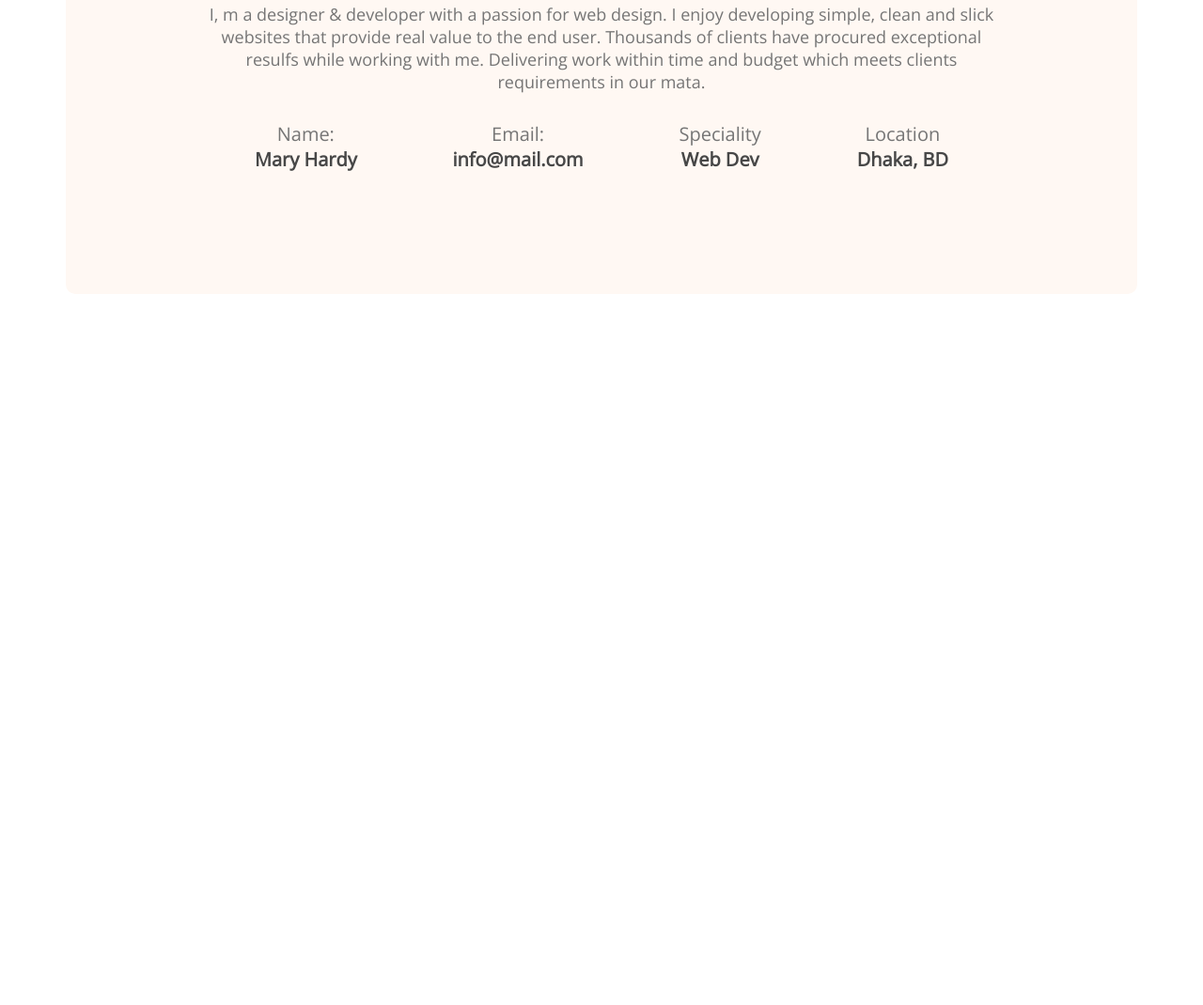
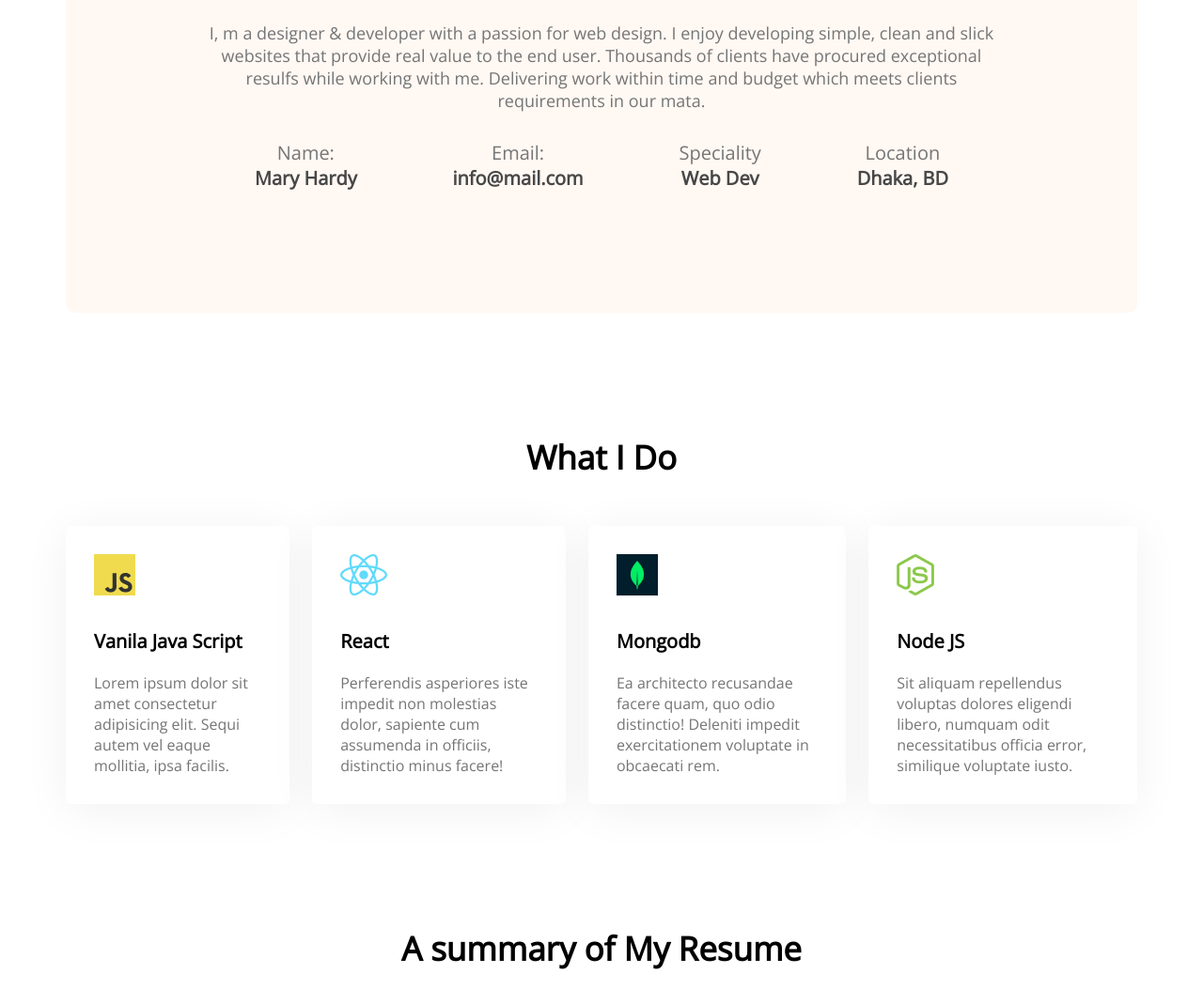
Before and after one commit to syedmasfiqur/developer-portfolio, a plain HTML site: page index.html in a window 1280 px wide. Shown: the part 1174-2244 px from the top of the page at 94% size. Before the commit the page ends 1487 px from the top, so only its background shows below. Drawn offline with nearby package versions, Linux system fonts and the light colour scheme.

Commit message:
added skills content

```diff
--- a/index.html
+++ b/index.html
@@ -52,7 +52,42 @@
                     <p class="info-description">Dhaka, BD</p>
                 </div>
             </div>
+        </section>
+        <!-- what i do section -->
+        <section class="what-i-do">
+            <h3 class="section-title">What I Do</h3>
+            <!-- .skills-container>.skill*4>img+p.skill-title+p.skill-description>lorem15 -->
+            <div class="skills-container">
+                <div class="skill">
+                    <img src="images/icons/js.png" alt="">
+                    <p class="skill-title">Vanila Java Script</p>
+                    <p class="skill-description">Lorem ipsum dolor sit amet consectetur adipisicing elit. Sequi autem vel eaque mollitia, ipsa facilis.</p>
+                </div>
+                <div class="skill">
+                    <img src="images/icons/react.png" alt="">
+                    <p class="skill-title">React</p>
+                    <p class="skill-description">Perferendis asperiores iste impedit non molestias dolor, sapiente cum assumenda in officiis, distinctio minus facere!</p>
+                </div>
+                <div class="skill">
+                    <img src="images/icons/mongo.png" alt="">
+                    <p class="skill-title">Mongodb</p>
+                    <p class="skill-description">Ea architecto recusandae facere quam, quo odio distinctio! Deleniti impedit exercitationem voluptate in obcaecati rem.</p>
+                </div>
+                <div class="skill">
+                    <img src="images/icons/nodejs.png" alt="">
+                    <p class="skill-title">Node JS</p>
+                    <p class="skill-description">Sit aliquam repellendus voluptas dolores eligendi libero, numquam odit necessitatibus officia error, similique voluptate iusto.</p>
+                </div>
+            </div>
+        </section>
+        <!-- Resume section -->
+        <section class="resume">
+            <h3 class="section-title">A summary of My Resume</h3>
+            <div class="resume-content">
+                <div>
 
+                </div>
+            </div>
         </section>
 
     </main>
--- a/styles/portfolio.css
+++ b/styles/portfolio.css
@@ -77,11 +77,13 @@ main {
     max-width: 1140px;
     margin: 0 auto;
 }
+section{
+    margin-top: 130px;
+}
 
 /* about section styles */
 
 .about {
-    margin-top: 130px;
     background: #FFF8F3;
     border-radius: 10px;
     padding: 130px 150px;
@@ -92,7 +94,7 @@ main {
     text-align: center;
     font-weight: 700;
     font-size: 35px;
-    margin-bottom: 30px;
+    margin-bottom: 50px;
 }
 
 .section-description {
@@ -117,3 +119,32 @@ main {
     color: #474747;
 
 }
+
+/* what i do styles */
+
+
+.skills-container {
+    display: flex;
+    gap: 24px;
+}
+
+.skill {
+    background: #FFFFFF;
+    box-shadow: 0px 6px 50px rgba(0, 0, 0, 0.06);
+    border-radius: 5px;
+    padding: 30px;
+}
+
+.skill-title {
+    font-weight: 700;
+    font-size: 20px;
+    margin-top: 30px;
+    margin-bottom: 20px;
+}
+
+.skill-description {
+    font-size: 16px;
+    color: #757575;
+}
+
+/* Resume styles */
```
